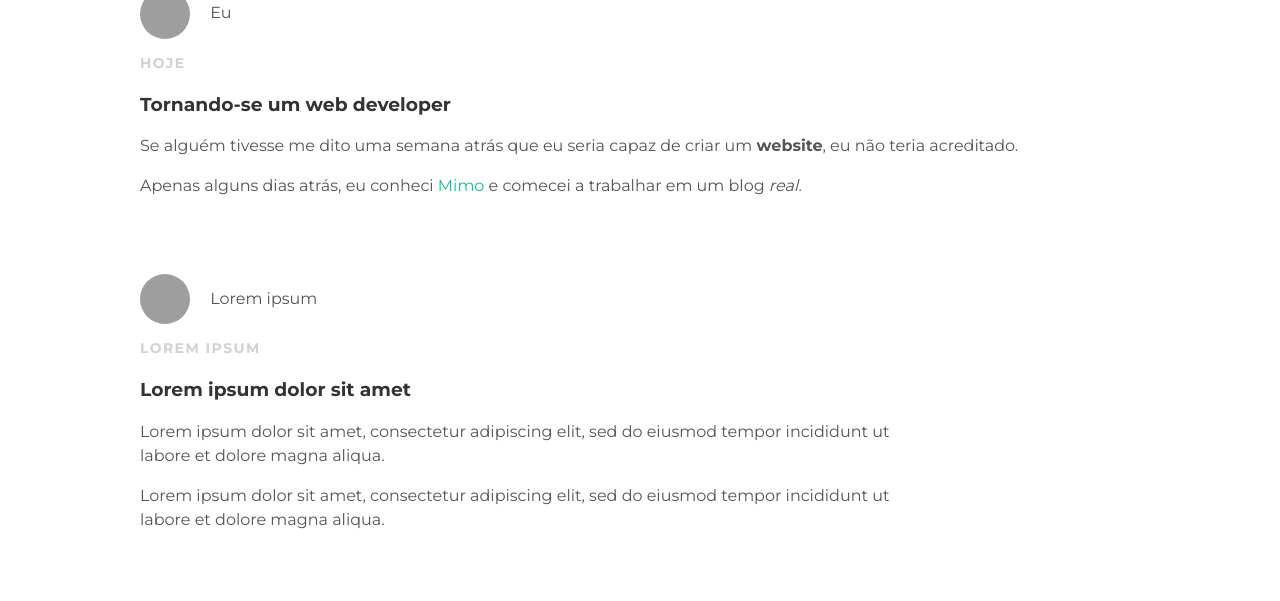
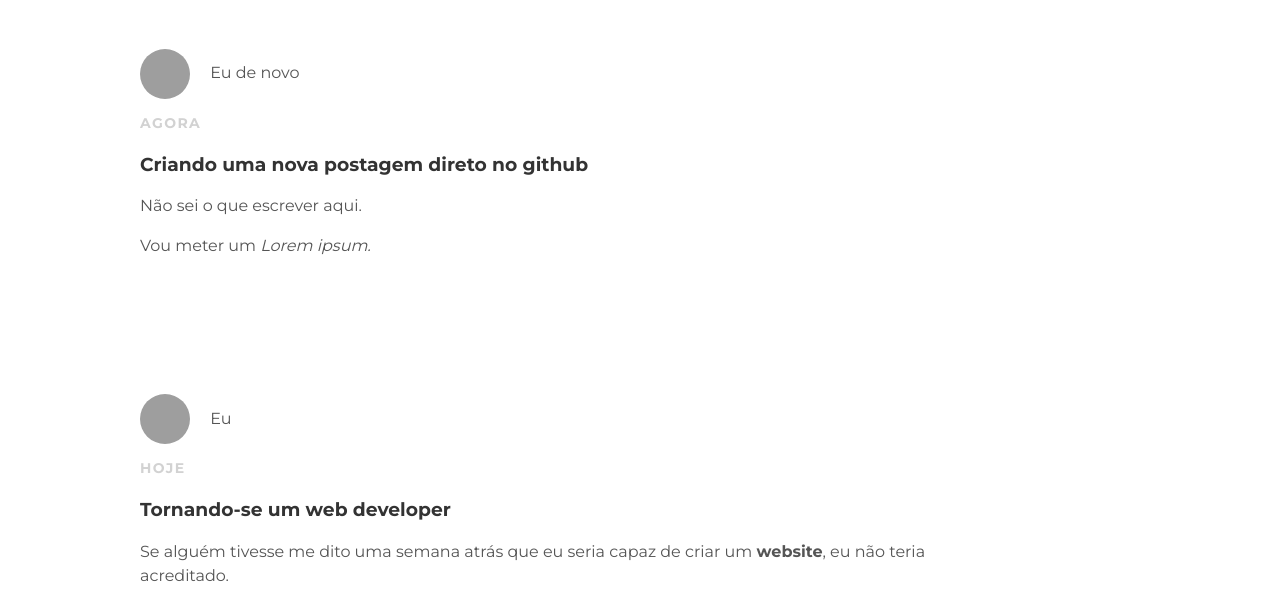
Before and after one commit to clasenback/clasenback.github.io, a plain HTML site: page index.html in a window 1280 px wide. Shown: the part 161-762 px from the top of the page. Drawn offline with Linux system fonts and the light colour scheme; grey boxes are pictures that could not be loaded.

Commit message:
Update index.html

```diff
--- a/index.html
+++ b/index.html
@@ -17,7 +17,24 @@
 
         <div id="content">
             <div class="container">
-                <div class="-container">
+                <div class="post-container">
+                    <div class="post-author">
+                        <img src="https://bit.ly/fcc-relaxing-cat" alt="Imagem 1">
+                        <span>Eu de novo</span>
+                    </div>
+                    <p class="post-date">Agora</p>
+                    <h3 class="post-title">Criando uma nova postagem direto no github</h3>
+                    <div class="post-content">
+                        <p>Não sei o que escrever aqui.</p>
+                        <p>Vou meter um <em>Lorem ipsum.</em></p>
+                    </div>
+                </div>
+            </div>
+        </div>
+
+        <div id="content">
+            <div class="container">
+                <div class="post-container">
                     <div class="post-author">
                         <img src="https://bit.ly/fcc-relaxing-cat" alt="Imagem 1">
                         <span>Eu</span>
@@ -31,6 +48,7 @@
                 </div>
             </div>
         </div>
+
 
         <div id="content">
             <div class="container">
```
